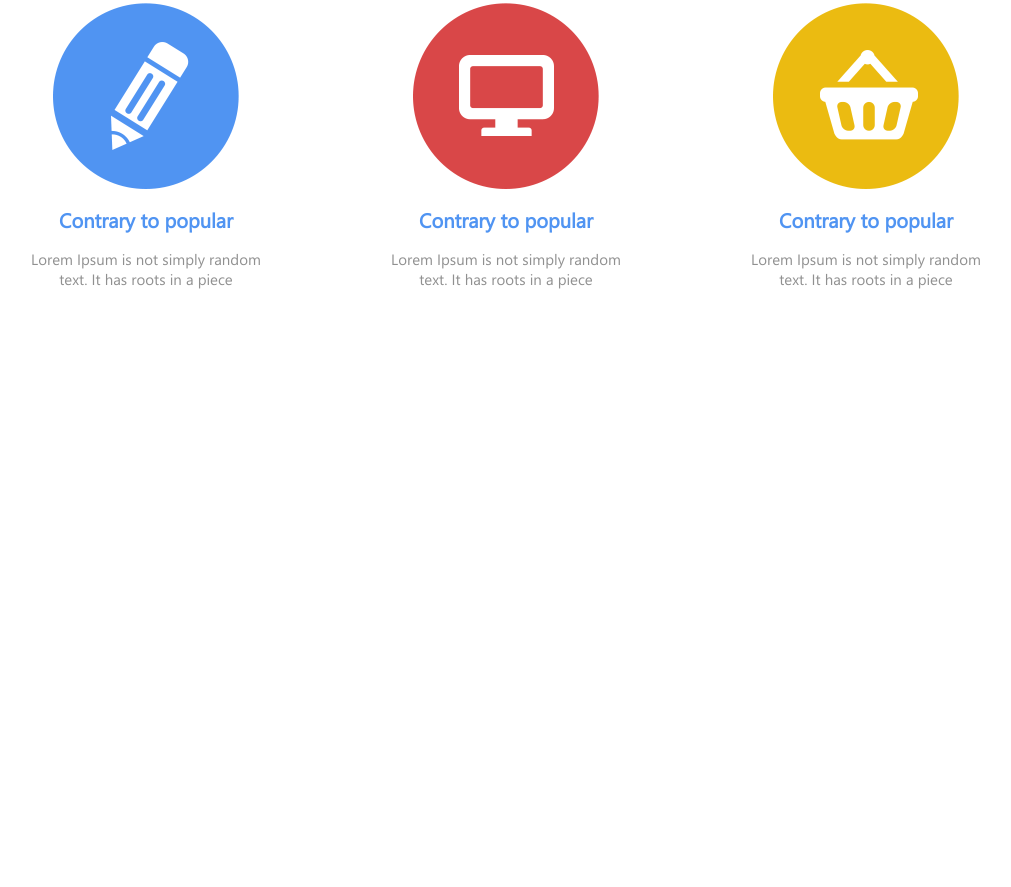
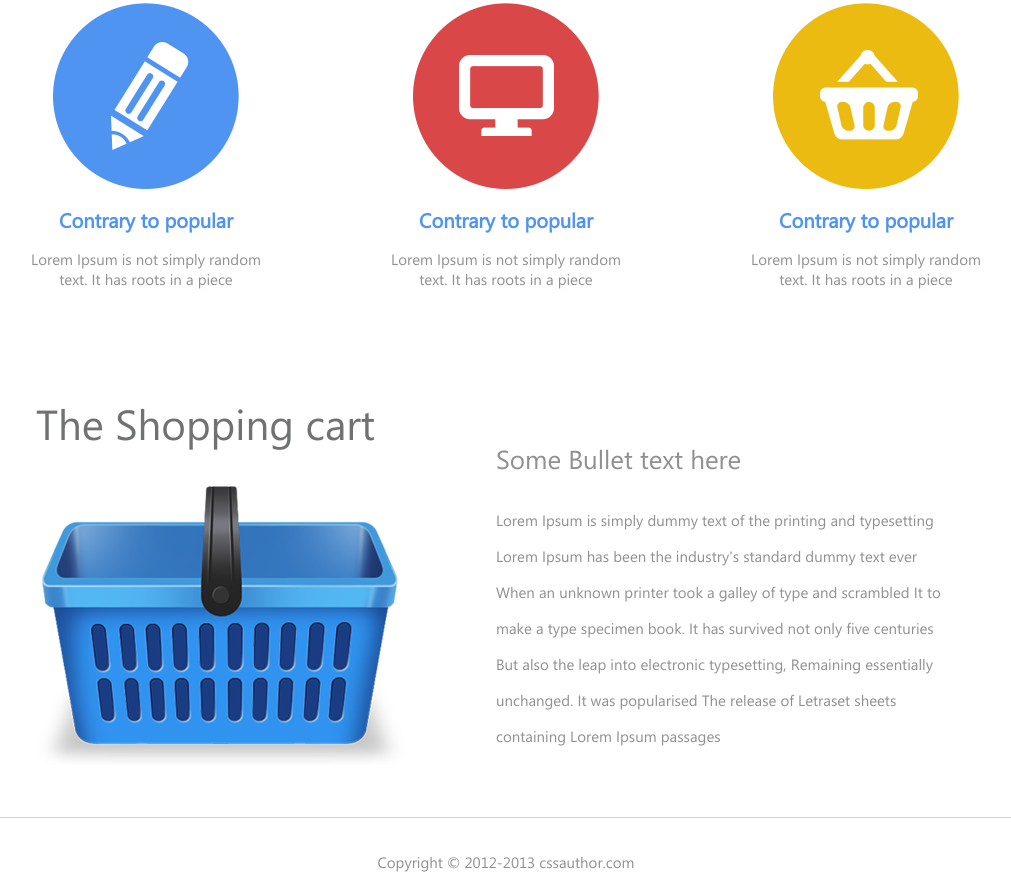
Before and after one commit to woshalab/prechu, a plain HTML site: page index.html in a window 1280 px wide. Shown: the part 627-1514 px from the top of the page, without its empty margins (134-1145 px from the left). Before the commit the page ends 987 px from the top, so only its background shows below. Drawn offline with Linux system fonts and the light colour scheme.

Commit message:
update gitignore, finish for desktop (version 0.1)

```diff
--- a/css/style.css
+++ b/css/style.css
@@ -175,3 +175,50 @@ header {
     flex-direction: column;
     align-items: center;
 }
+
+
+.wrap3 {
+    display: flex;
+    align-items: flex-end;
+    justify-content: space-between;
+    padding-bottom: 3em;
+}
+
+.colum1 {
+    padding-left: 155px;
+}
+
+.colum1 h1 {
+    font-weight: normal;
+    font-size: 42px;
+    color: #6f7173;
+}
+
+.colum2 {
+    padding-right: 185px;
+}
+
+.colum2 h3 {
+    font-weight: normal;
+    font-size: 26px;
+    color: #909090;
+}
+
+.colum2 p {
+    width: 450px;
+    color: #909090;
+    font-size: 15px;
+    line-height: 36px;
+}
+
+.footer-border {
+    border-top: 1px solid lightgray;
+}
+
+footer p {
+    margin-top: 2.3em;
+    font-size: 15px;
+    color: #909090;
+    text-align: center;
+
+}
--- a/index.html
+++ b/index.html
@@ -62,6 +62,32 @@
                 It has roots in a piece </p>
         </div>
     </section>
+    <section class="wrap3">
+        <div class="colum1">
+            <h1>The Shopping cart</h1>
+            <img src="assets/img/cart.png" alt="cart">
+        </div>
+        <div class="colum2">
+            <h3>Some Bullet text here</h3>
+            <p>Lorem Ipsum is simply dummy text of the printing
+                and typesetting
+                Lorem Ipsum has been the industry's standard dummy
+                text ever
+                When an unknown printer took a galley of type and
+                scrambled
+                It to make a type specimen book. It has survived not
+                only five centuries
+                But also the leap into electronic typesetting,
+                Remaining essentially unchanged. It was popularised
+                The release of Letraset sheets containing Lorem
+                Ipsum passages</p>
+        </div>
+    </section>
 </main>
-<footer class="max-width"></footer>
+<footer class="max-width">
+
+    <div class="footer-border"></div>
+    <p>Copyright © 2012-2013 cssauthor.com</p>
+
+</footer>
 </body>
```
Also changed, not shown: assets/img/cart.png (added), 1 other file.
